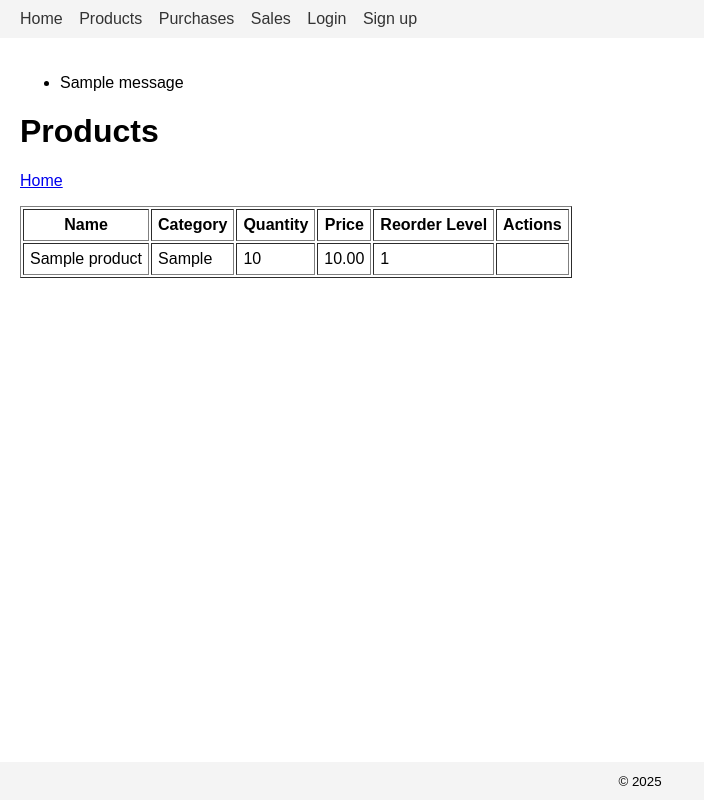
After one commit to KanchanaRathnayaka847/Inventory-Management-System, a Flask app: page /products in a window 1280 px wide. The commit adds this page. Shown: the whole page, without its empty margins (0-704 px from the left). Run offline with Flask 3, Linux system fonts and the light colour scheme; tables that the repository leaves empty hold one stand-in row (values such as "Sample post"); one stand-in notice (Sample message) is shown.

Commit message:
2nd version of Inventory Management System

```diff
--- a/app.py
+++ b/app.py
@@ -1,4 +1,5 @@
 from flask import Flask, render_template, request, redirect, url_for, flash, session
+from flask import g
 from flask_sqlalchemy import SQLAlchemy
 from werkzeug.security import generate_password_hash, check_password_hash
 import os
@@ -16,6 +17,33 @@ class User(db.Model):
 
     def check_password(self, password):
         return check_password_hash(self.password_hash, password)
+
+
+class Product(db.Model):
+    id = db.Column(db.Integer, primary_key=True)
+    name = db.Column(db.String(120), nullable=False)
+    category = db.Column(db.String(80), nullable=True)
+    quantity = db.Column(db.Integer, nullable=False, default=0)
+    price = db.Column(db.Float, nullable=False, default=0.0)
+    reorder_level = db.Column(db.Integer, nullable=False, default=0)
+
+
+class Purchase(db.Model):
+    id = db.Column(db.Integer, primary_key=True)
+    product_id = db.Column(db.Integer, db.ForeignKey('product.id'), nullable=False)
+    quantity = db.Column(db.Integer, nullable=False)
+    price = db.Column(db.Float, nullable=False)
+    timestamp = db.Column(db.DateTime, server_default=db.func.now())
+    product = db.relationship('Product')
+
+
+class Sale(db.Model):
+    id = db.Column(db.Integer, primary_key=True)
+    product_id = db.Column(db.Integer, db.ForeignKey('product.id'), nullable=False)
+    quantity = db.Column(db.Integer, nullable=False)
+    price = db.Column(db.Float, nullable=False)
+    timestamp = db.Column(db.DateTime, server_default=db.func.now())
+    product = db.relationship('Product')
 
 
 def create_app(test_config=None):
@@ -37,9 +65,37 @@ def create_app(test_config=None):
 
     db.init_app(app)
 
-    @app.before_first_request
-    def create_tables():
+    # Ensure database tables exist. Using an application context directly
+    # so this works consistently across Flask versions and in tests.
+    with app.app_context():
         db.create_all()
+
+    # Load current user for requests and templates
+    @app.before_request
+    def load_current_user():
+        user_id = session.get('user_id')
+        g.current_user = None
+        if user_id is not None:
+            try:
+                g.current_user = User.query.get(user_id)
+            except Exception:
+                g.current_user = None
+
+    @app.context_processor
+    def inject_user():
+        return {'current_user': g.get('current_user', None)}
+
+    def login_required(fn):
+        from functools import wraps
+
+        @wraps(fn)
+        def wrapped(*args, **kwargs):
+            if not session.get('user_id'):
+                flash('You must be logged in to access that page.')
+                return redirect(url_for('login'))
+            return fn(*args, **kwargs)
+
+        return wrapped
 
     @app.route('/')
     def home():
@@ -89,6 +145,161 @@ def create_app(test_config=None):
         flash('You have been logged out.')
         return redirect(url_for('home'))
 
+    # Product CRUD
+    @app.route('/products')
+    def products():
+        items = Product.query.order_by(Product.name).all()
+        return render_template('products.html', products=items)
+
+    @app.route('/products/add', methods=['GET', 'POST'])
+    @login_required
+    def add_product():
+        if request.method == 'POST':
+            name = request.form.get('name', '').strip()
+            category = request.form.get('category', '').strip()
+            try:
+                quantity = int(request.form.get('quantity', '0'))
+            except ValueError:
+                quantity = 0
+            try:
+                price = float(request.form.get('price', '0'))
+            except ValueError:
+                price = 0.0
+            try:
+                reorder_level = int(request.form.get('reorder_level', '0'))
+            except ValueError:
+                reorder_level = 0
+
+            if not name:
+                flash('Product name is required.')
+                return redirect(url_for('add_product'))
+
+            p = Product(name=name, category=category, quantity=quantity, price=price, reorder_level=reorder_level)
+            db.session.add(p)
+            db.session.commit()
+            flash('Product added.')
+            return redirect(url_for('products'))
+
+        return render_template('product_form.html', product=None)
+
+    @app.route('/products/<int:product_id>/edit', methods=['GET', 'POST'])
+    @login_required
+    def edit_product(product_id):
+        p = Product.query.get_or_404(product_id)
+        if request.method == 'POST':
+            name = request.form.get('name', '').strip()
+            category = request.form.get('category', '').strip()
+            try:
+                quantity = int(request.form.get('quantity', '0'))
+            except ValueError:
+                quantity = p.quantity
+            try:
+                price = float(request.form.get('price', '0'))
+            except ValueError:
+                price = p.price
+            try:
+                reorder_level = int(request.form.get('reorder_level', '0'))
+            except ValueError:
+                reorder_level = p.reorder_level
+
+            if not name:
+                flash('Product name is required.')
+                return redirect(url_for('edit_product', product_id=product_id))
+
+            p.name = name
+            p.category = category
+            p.quantity = quantity
+            p.price = price
+            p.reorder_level = reorder_level
+            db.session.commit()
+            flash('Product updated.')
+            return redirect(url_for('products'))
+
+        return render_template('product_form.html', product=p)
+
+    @app.route('/products/<int:product_id>/delete', methods=['POST'])
+    @login_required
+    def delete_product(product_id):
+        p = Product.query.get_or_404(product_id)
+        db.session.delete(p)
+        db.session.commit()
+        flash('Product deleted.')
+        return redirect(url_for('products'))
+
+    # Purchases
+    @app.route('/purchases')
+    def purchases():
+        items = Purchase.query.order_by(Purchase.timestamp.desc()).all()
+        return render_template('purchases.html', purchases=items)
+
+    @app.route('/purchases/add', methods=['GET', 'POST'])
+    @login_required
+    def add_purchase():
+        products = Product.query.order_by(Product.name).all()
+        if request.method == 'POST':
+            product_id = int(request.form.get('product_id'))
+            try:
+                quantity = int(request.form.get('quantity', '0'))
+            except ValueError:
+                quantity = 0
+            try:
+                price = float(request.form.get('price', '0'))
+            except ValueError:
+                price = 0.0
+
+            if quantity <= 0:
+                flash('Quantity must be positive.')
+                return redirect(url_for('add_purchase'))
+
+            product = Product.query.get_or_404(product_id)
+            purchase = Purchase(product_id=product.id, quantity=quantity, price=price)
+            product.quantity = product.quantity + quantity
+            db.session.add(purchase)
+            db.session.commit()
+            flash('Purchase recorded and stock updated.')
+            return redirect(url_for('purchases'))
+
+        return render_template('purchase_form.html', products=products)
+
+    # Sales
+    @app.route('/sales')
+    def sales():
+        items = Sale.query.order_by(Sale.timestamp.desc()).all()
+        return render_template('sales.html', sales=items)
+
+    @app.route('/sales/add', methods=['GET', 'POST'])
+    @login_required
+    def add_sale():
+        products = Product.query.order_by(Product.name).all()
+        if request.method == 'POST':
+            product_id = int(request.form.get('product_id'))
+            try:
+                quantity = int(request.form.get('quantity', '0'))
+            except ValueError:
+                quantity = 0
+            try:
+                price = float(request.form.get('price', '0'))
+            except ValueError:
+                price = 0.0
+
+            if quantity <= 0:
+                flash('Quantity must be positive.')
+                return redirect(url_for('add_sale'))
+
+            product = Product.query.get_or_404(product_id)
+            if quantity > product.quantity:
+                flash('Not enough stock for this sale.')
+                return redirect(url_for('add_sale'))
+
+            sale = Sale(product_id=product.id, quantity=quantity, price=price)
+            product.quantity = product.quantity - quantity
+            db.session.add(sale)
+            db.session.commit()
+            flash('Sale recorded and stock updated.')
+            return redirect(url_for('sales'))
+
+        return render_template('sale_form.html', products=products)
+
     return app
 
 
--- a/requirements.txt
+++ b/requirements.txt
@@ -1 +1,3 @@
 Flask>=2.0
+Flask-SQLAlchemy>=3.0
+Werkzeug>=2.2
--- /dev/null
+++ b/templates/base.html
@@ -0,0 +1,50 @@
+<!doctype html>
+<html lang="en">
+  <head>
+    <meta charset="utf-8" />
+    <meta name="viewport" content="width=device-width, initial-scale=1" />
+    <title>{% block title %}Inventory System{% endblock %}</title>
+    <style>
+      body { font-family: Arial, sans-serif; margin: 0; padding: 0; }
+      header { background: #f4f4f4; padding: 10px 20px; }
+      header nav a { margin-right: 12px; text-decoration: none; color: #333; }
+      main { padding: 20px; }
+      footer { background: #f4f4f4; padding: 10px 20px; text-align: center; position: fixed; bottom: 0; left: 0; right: 0; }
+    </style>
+  </head>
+  <body>
+    <header>
+      <nav>
+  <a href="{{ url_for('home') }}">Home</a>
+  <a href="{{ url_for('products') }}">Products</a>
+  <a href="{{ url_for('purchases') }}">Purchases</a>
+  <a href="{{ url_for('sales') }}">Sales</a>
+        {% if current_user %}
+          <span>Welcome, {{ current_user.username }}</span>
+          <a href="{{ url_for('logout') }}">Logout</a>
+        {% else %}
+          <a href="{{ url_for('login') }}">Login</a>
+          <a href="{{ url_for('signup') }}">Sign up</a>
+        {% endif %}
+      </nav>
+    </header>
+
+    <main>
+      {% with messages = get_flashed_messages() %}
+        {% if messages %}
+          <ul>
+          {% for m in messages %}
+            <li>{{ m }}</li>
+          {% endfor %}
+          </ul>
+        {% endif %}
+      {% endwith %}
+
+      {% block content %}{% endblock %}
+    </main>
+
+    <footer>
+      <small>&copy; 2025</small>
+    </footer>
+  </body>
+</html>
--- /dev/null
+++ b/templates/products.html
@@ -0,0 +1,43 @@
+{% extends 'base.html' %}
+
+{% block title %}Products - Inventory System{% endblock %}
+
+{% block content %}
+  <h1>Products</h1>
+  <p>{% if current_user %}<a href="{{ url_for('add_product') }}">Add product</a> | {% endif %}<a href="{{ url_for('home') }}">Home</a></p>
+  {% if products %}
+    <table border="1" cellpadding="6">
+      <thead>
+        <tr>
+          <th>Name</th>
+          <th>Category</th>
+          <th>Quantity</th>
+          <th>Price</th>
+          <th>Reorder Level</th>
+          <th>Actions</th>
+        </tr>
+      </thead>
+      <tbody>
+        {% for p in products %}
+        <tr>
+          <td>{{ p.name }}</td>
+          <td>{{ p.category }}</td>
+          <td>{{ p.quantity }}</td>
+          <td>{{ '%.2f'|format(p.price) }}</td>
+          <td>{{ p.reorder_level }}</td>
+          <td>
+            {% if current_user %}
+            <a href="{{ url_for('edit_product', product_id=p.id) }}">Edit</a>
+            <form method="post" action="{{ url_for('delete_product', product_id=p.id) }}" style="display:inline">
+              <button type="submit">Delete</button>
+            </form>
+            {% endif %}
+          </td>
+        </tr>
+        {% endfor %}
+      </tbody>
+    </table>
+  {% else %}
+    <p>No products yet.</p>
+  {% endif %}
+{% endblock %}
```
Also changed, not shown: templates/home.html (+12 -25 lines), templates/login.html (added, +13 -0 lines), templates/product_form.html (added, +16 -0 lines), templates/purchase_form.html (added, +20 -0 lines), templates/purchases.html (added, +32 -0 lines), templates/sale_form.html (added, +20 -0 lines), templates/sales.html (added, +32 -0 lines), templates/signup.html (added, +13 -0 lines), tests/test_auth.py (added, +35 -0 lines), tests/test_products.py (added, +60 -0 lines), tests/test_transactions.py (added, +65 -0 lines), README.md, tests/test_home.py (line endings or trailing spaces).
